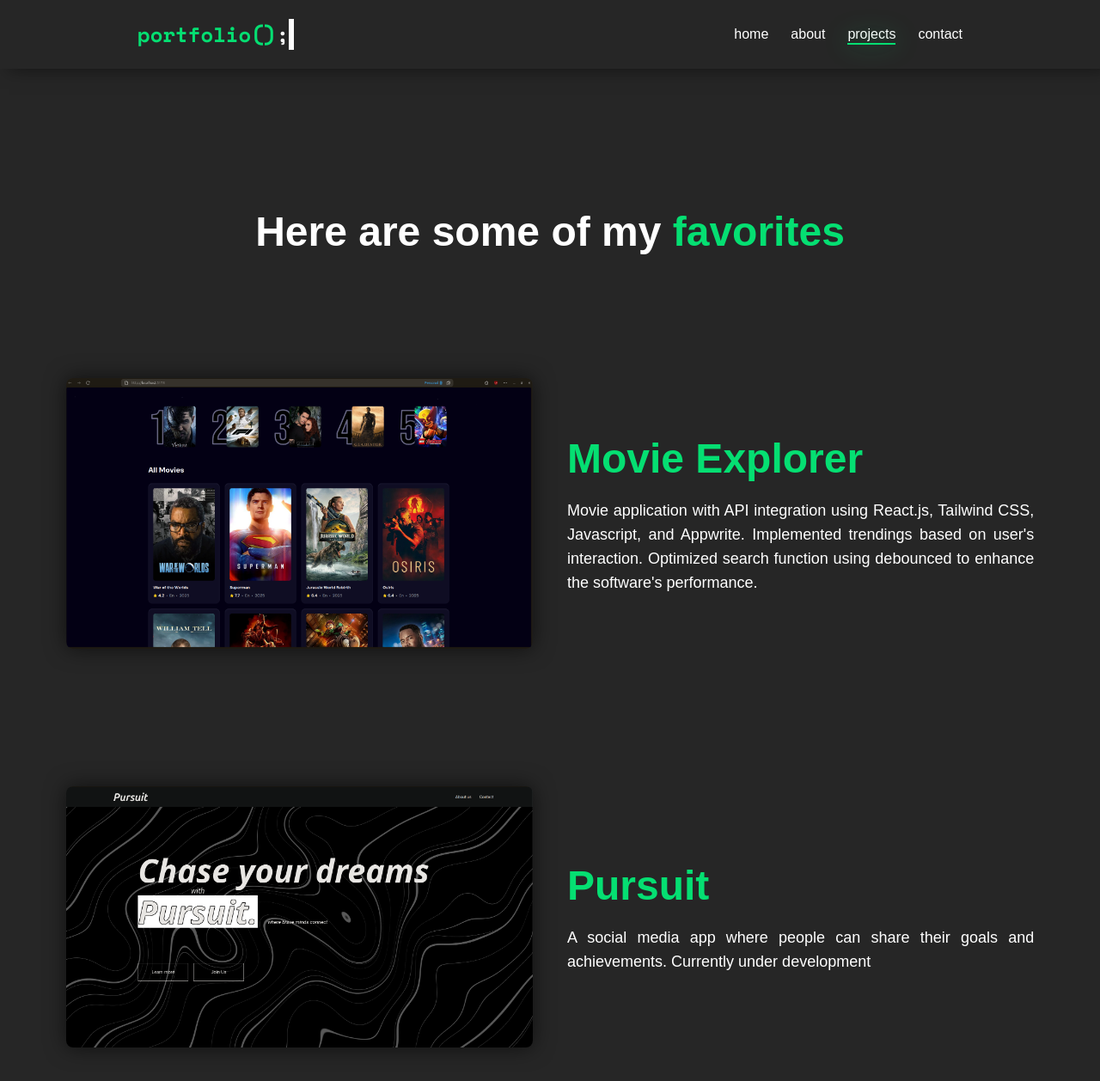
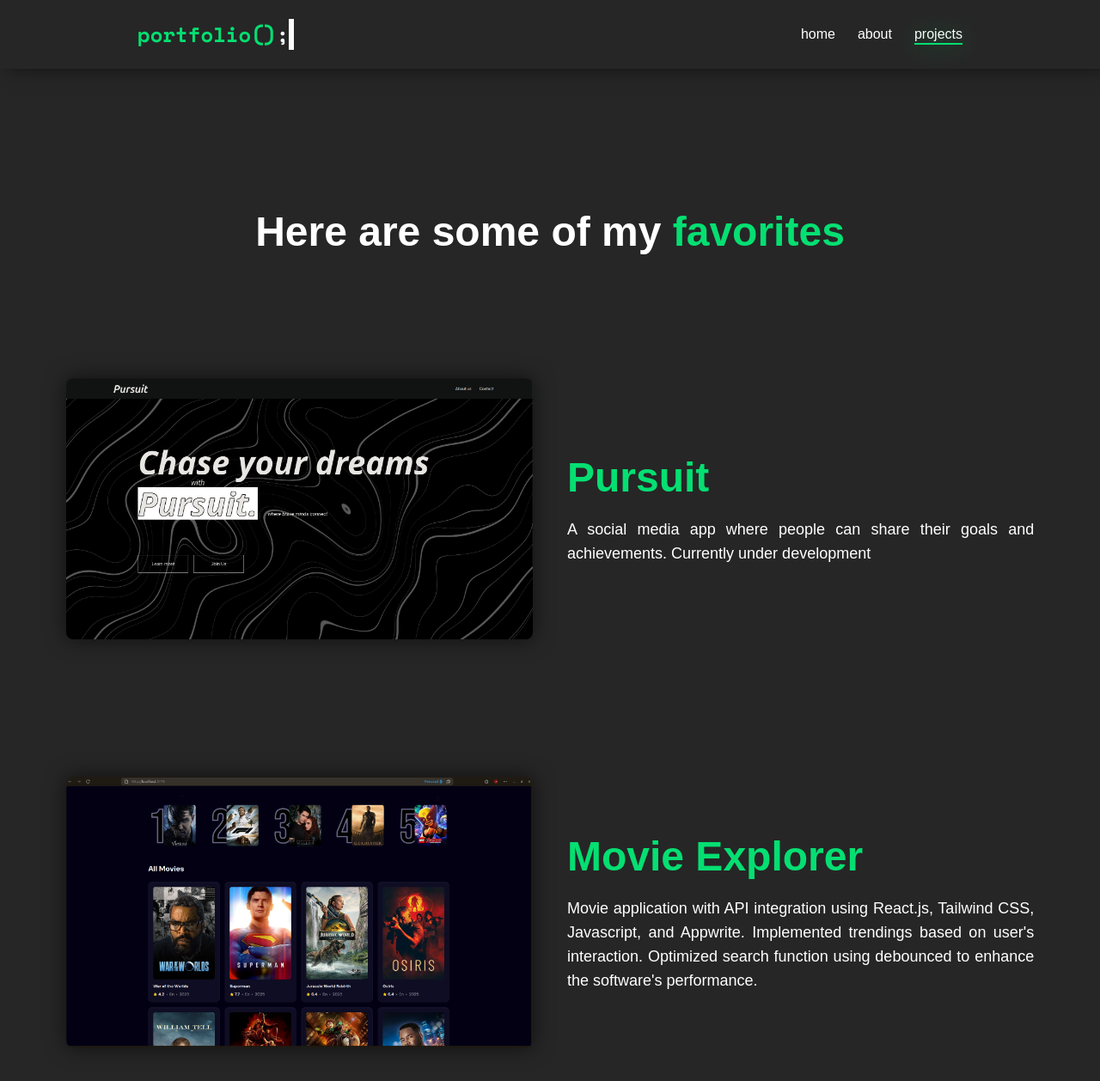
Before and after one commit to jpbascon/React-portfolio, a React (Vite) app: page /projects in a window 1280 px wide. Shown: the top 1258 px of the page at 86% size. Built offline with nearby package versions, Linux system fonts and the light colour scheme.

Commit message:
removed contacts

```diff
--- a/src/App.jsx
+++ b/src/App.jsx
@@ -2,7 +2,7 @@ import Navbar from './Components/Navbar.jsx';
 import Home from './Components/Home.jsx';
 import About from './Components/About.jsx';
 import Projects from './Components/Projects.jsx';
-import Contact from './Components/Contact.jsx';
+/* import Contact from './Components/Contact.jsx'; */
 import { Routes, Route, useLocation } from 'react-router-dom';
 import { useState, useEffect, useRef } from 'react';
 
@@ -106,7 +106,7 @@ function App() {
           <Route path="/" element={<Home dropDownOpen={dropDownOpen} setCurrentIndex={setCurrentIndex} resetMessage={resetMessage} />} />
           <Route path="/about" element={<About dropDownOpen={dropDownOpen} />} />
           <Route path="/projects" element={<Projects dropDownOpen={dropDownOpen} />} />
-          <Route path="/contact" element={<Contact dropDownOpen={dropDownOpen} />} />
+          {/*           <Route path="/contact" element={<Contact dropDownOpen={dropDownOpen} />} /> */}
         </Routes>
       </main>
     </>
--- a/src/Components/Home.jsx
+++ b/src/Components/Home.jsx
@@ -29,14 +29,6 @@ const Home = ({ dropDownOpen, resetMessage, setCurrentIndex }) => {
               my skills and grow with a collaborative team, and help deliver impactful digital experiences.
             </p>
           </div>
-          <div className="flex items-center gap-10 flex-col">
-            <NavLink
-              onClick={() => { setCurrentIndex(3); resetMessage(); }}
-              to="/contact"
-              className="text-lg button">
-              Contact
-            </NavLink>
-          </div>
           <Socials />
         </section>
         <section className={`${showRight ? "flex opacity-100 paragraph-animate-right" : "opacity-0"} right-wrapper`}>
--- a/src/Components/Navbar.jsx
+++ b/src/Components/Navbar.jsx
@@ -30,12 +30,12 @@ const Navbar = ({ dropDownOpen, closing, isHamburger, isDone, displayed, toggleD
             onClick={() => { setCurrentIndex(2); resetMessage(); }}
           >projects
           </NavLink>
-          <NavLink
+          {/*           <NavLink
             to="/contact"
             className={({ isActive }) => "hidden sm:flex nav-link-underline" + (isActive ? " active" : "")}
             onClick={() => { setCurrentIndex(3); resetMessage(); }}
           >contact
-          </NavLink>
+          </NavLink> */}
           <div className="hamburger"
             onClick={() => { toggleDropDown(); }}>
             {isHamburger ?
@@ -58,9 +58,9 @@ const Navbar = ({ dropDownOpen, closing, isHamburger, isDone, displayed, toggleD
             <NavLink to="/projects" className={({ isActive }) =>
               "dropdown-link dropdown-hover" + (isActive ? " active" : "")
             } onClick={() => { toggleDropDown(); setCurrentIndex(2); resetMessage(); }}>projects</NavLink>
-            <NavLink to="/contact" className={({ isActive }) =>
+            {/*             <NavLink to="/contact" className={({ isActive }) =>
               "dropdown-link dropdown-hover" + (isActive ? " active" : "")
-            } onClick={() => { toggleDropDown(); setCurrentIndex(3); resetMessage(); }}>contact</NavLink>
+            } onClick={() => { toggleDropDown(); setCurrentIndex(3); resetMessage(); }}>contact</NavLink> */}
           </div>}
       </nav >
     </>
--- a/src/Components/Projects.jsx
+++ b/src/Components/Projects.jsx
@@ -30,32 +30,32 @@ const Projects = ({ dropDownOpen }) => {
             Here are some of my <span className="text-green-400">favorites</span>
           </h1>
         </section>
-        <section className="flex flex-col md:flex-row items-center justify-center gap-10 py-20 w-full">
+        <section className="flex flex-col md:flex-row py-10 md:py-20 items-center justify-center gap-10 w-full">
           <div className={`${firstRow ? "opacity-100 paragraph-animate-left" : "opacity-0"} w-full`}>
+            <img
+              className="rounded-lg about-img"
+              src="/Pursuit.png"
+              alt="E-commerce website application"
+            ></img>
+          </div>
+          <div className={`${delayFirstRow ? "opacity-100 paragraph-animate-left" : "opacity-0"} flex flex-col gap-4 w-full`}>
+            <a className="text-4xl/tight lg:text-5xl/tight font-bold text-left movie-link-underline w-fit" href="https://pursuit-pi.vercel.app"><span className="text-green-400">Pursuit</span></a>
+            <p className="text-base lg:text-lg text-justify">A social media app where people can share their goals and achievements. Currently under development
+            </p>
+          </div>
+        </section>
+        <section className="flex flex-col md:flex-row py-10 md:py-20 items-center justify-center gap-10 w-full">
+          <div className={`${secondRow ? "opacity-100 paragraph-animate-left" : "opacity-0"} w-full`}>
             <img
               className="rounded-lg about-img"
               src="/movie-app.png"
               alt="Movie Application"
             ></img>
           </div>
-          <div className={`${delayFirstRow ? "opacity-100 paragraph-animate-left" : "opacity-0"} flex flex-col gap-4 w-full`}>
+          <div className={`${delaySecondRow ? "opacity-100 paragraph-animate-left" : "opacity-0"} flex flex-col gap-4 w-full`}>
             <a className="text-4xl/tight lg:text-5xl/tight font-bold text-left movie-link-underline w-fit" href="https://react-1-0-2.vercel.app/"><span className="text-green-400">Movie Explorer</span></a>
             <p className="text-base lg:text-lg text-justify">Movie application with API integration using React.js, Tailwind CSS, Javascript, and Appwrite. Implemented trendings based on user's interaction.
               Optimized search function using debounced to enhance the software's performance.
-            </p>
-          </div>
-        </section>
-        <section className="flex flex-col md:flex-row items-center justify-center gap-10 py-20 w-full">
-          <div className={`${secondRow ? "opacity-100 paragraph-animate-left" : "opacity-0"} w-full`}>
-            <img
-              className="rounded-lg about-img"
-              src="/Pursuit.png"
-              alt="E-commerce website application"
-            ></img>
-          </div>
-          <div className={`${delaySecondRow ? "opacity-100 paragraph-animate-left" : "opacity-0"} flex flex-col gap-4 w-full`}>
-            <a className="text-4xl/tight lg:text-5xl/tight font-bold text-left movie-link-underline w-fit" href="https://pursuit-pi.vercel.app"><span className="text-green-400">Pursuit</span></a>
-            <p className="text-base lg:text-lg text-justify">A social media app where people can share their goals and achievements. Currently under development
             </p>
           </div>
         </section>
--- a/src/styles/Navbar.css
+++ b/src/styles/Navbar.css
@@ -63,13 +63,13 @@
   }
 
   to {
-    height: 190px;
+    height: 150px;
   }
 }
 
 @keyframes dropdown-slide-up {
   from {
-    height: 190px;
+    height: 150px;
   }
 
   to {
```
